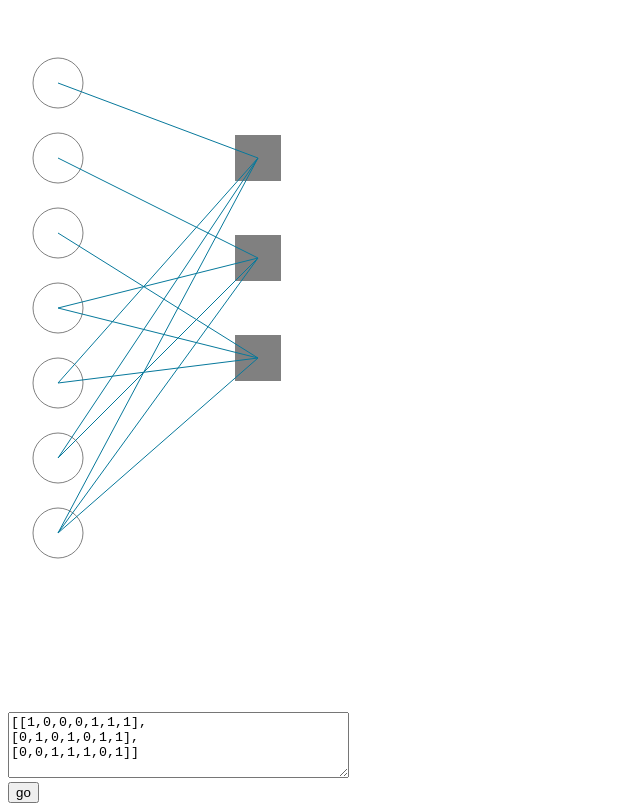
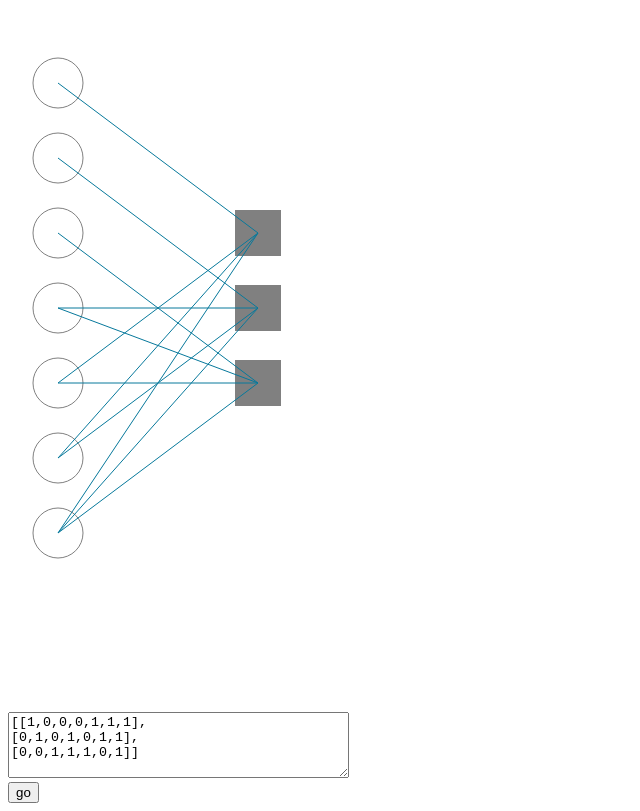
Before and after one commit to siglabsoss/prototype, a plain HTML site: page tanner-graph/index.html in a window 1280 px wide. Shown: the whole page, without its empty margins (0-640 px from the left). Drawn offline with Linux system fonts and the light colour scheme.

Commit message:
* vertically centering right nodes

```diff
--- a/tanner-graph/index.html
+++ b/tanner-graph/index.html
@@ -12,7 +12,7 @@
 
     var bitY = 75; // vertical spacing between nodes
     var bitX = 50;
-    var checkY = 100; // vertical spacing between nodes
+    var checkY = 75; // vertical spacing between nodes
     var checkX = 250;
 
     var bitNodes = 7;
@@ -25,7 +25,11 @@
 
     function getCheckCoords(index)
     {
-        var offset = checkNodes * checkY/2;
+        // calculate total left size, minus total right size
+        var offset = (bitNodes * bitY) - (checkNodes * checkY);
+        // over 2, plus checkY will center the right nodes correctly
+        offset /= 2;
+        offset += checkY;
         return [checkX, offset + index*checkY];
     }
 
```
